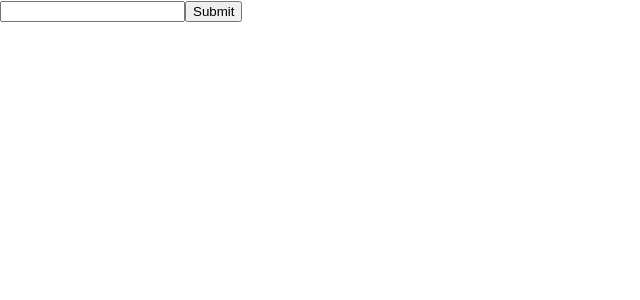
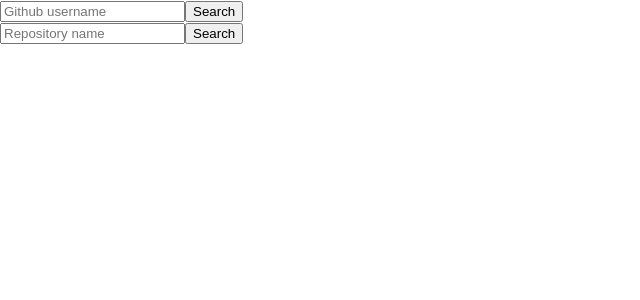
Before and after one commit to DouglasVolcato/github-repository-management, a React (Create React App) app: page / in a window 1280 px wide. Shown: the top 300 px of the page, without its empty margins (0-640 px from the left). Built offline with nearby package versions, Linux system fonts and the light colour scheme.

Commit message:
Added search by name option

```diff
--- a/src/components/Repositories/Repositories.jsx
+++ b/src/components/Repositories/Repositories.jsx
@@ -4,32 +4,41 @@ import { gitHubApi } from "../Api/gitHubApi";
 
 export function Repositories() {
   const [repositories, setRepositories] = useState([]);
+  const [repoName, setRepoName] = useState("");
 
   async function selectName(event) {
     event.preventDefault();
-
-    const repos = await gitHubApi.getRepositories(event.target.name.value)
-    setRepositories([...repos])
+    const repos = await gitHubApi.getRepositories(event.target.name.value);
+    setRepositories([...repos]);
   }
 
-
+  function selectRepo(event) {
+    event.preventDefault();
+    setRepoName(event.target.name.value);
+  }
 
   return (
     <div className="Repositories">
       <form onSubmit={selectName}>
-        <input
-          type="text"
-          name="name"
-        ></input>
+        <input type="text" name="name" placeholder="Github username"></input>
         <button type="submit" className="btn-submit">
-          Submit
+          Search
+        </button>
+      </form>
+
+      <form onSubmit={selectRepo}>
+        <input type="text" name="name" placeholder="Repository name"></input>
+        <button type="submit" className="btn-submit">
+          Search
         </button>
       </form>
 
       {repositories === [] ? (
         <p>Loading...</p>
       ) : (
-        repositories.map((repo) => <Repository repo={repo} />)
+        repositories.map((repo) => (
+          <Repository repo={repo} repoName={repoName} />
+        ))
       )}
     </div>
   );
--- a/src/components/Repository/Repository.jsx
+++ b/src/components/Repository/Repository.jsx
@@ -1,4 +1,5 @@
 export default function Repository(props) {
+  if (props.repo.name.toLowerCase().includes(props.repoName.toLowerCase())) {
     return (
       <section>
         <div>{props.repo.name}</div>{" "}
@@ -8,3 +9,4 @@ export default function Repository(props) {
       </section>
     );
   }
+}
```
Lines whose indentation alone changed are shown as unchanged.
